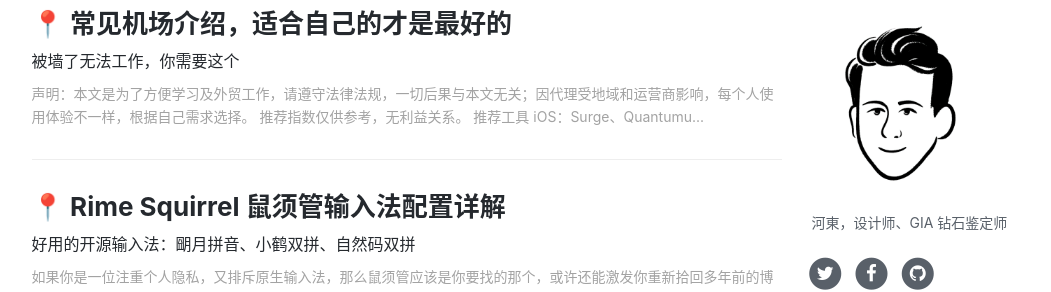
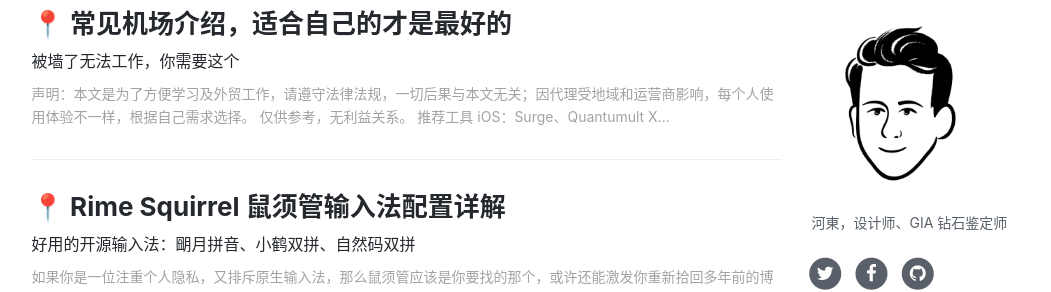
Before and after one commit to ssnhd/ssnhd.github.io, a Jekyll site: the page built from index.html, in a window 1280 px wide and 900 px high, scrolled down 469 px. Shown: the part 175-467 px from the top of the window, without its empty margins (136-1187 px from the left). Built offline with Jekyll 4.4.1, drawn with Linux system fonts in a browser that asks for light colours; nearby versions of some CDN libraries; the list of posts is cut into pages by our own code; comment, search, counter and statistics services are not loaded.

Commit message:
Update 2022-1-26-server.md

```diff
--- a/_posts/2022-1-26-server.md
+++ b/_posts/2022-1-26-server.md
@@ -18,7 +18,7 @@
 ---
 
 声明：本文是为了方便学习及外贸工作，请遵守法律法规，一切后果与本文无关；因代理受地域和运营商影响，每个人使用体验不一样，根据自己需求选择。\
-`推荐指数仅供参考，无利益关系。`
+`仅供参考，无利益关系。`
 
 # 推荐工具
 
@@ -32,7 +32,6 @@
 
 # 一、Just My Socks
 
-推荐指数：★★★★★
 
 **注册：[点击这里](https://justmysocks.net/members/aff.php?aff=12029)**
 
@@ -69,8 +68,6 @@
 
 # 二、速蛙云
 
-推荐指数：★★★★
-
 **注册：[点击这里](https://i.8ipew.club/Ecfr)**
 
 可以月付、季付、年付，路线相对而言较多。
```
